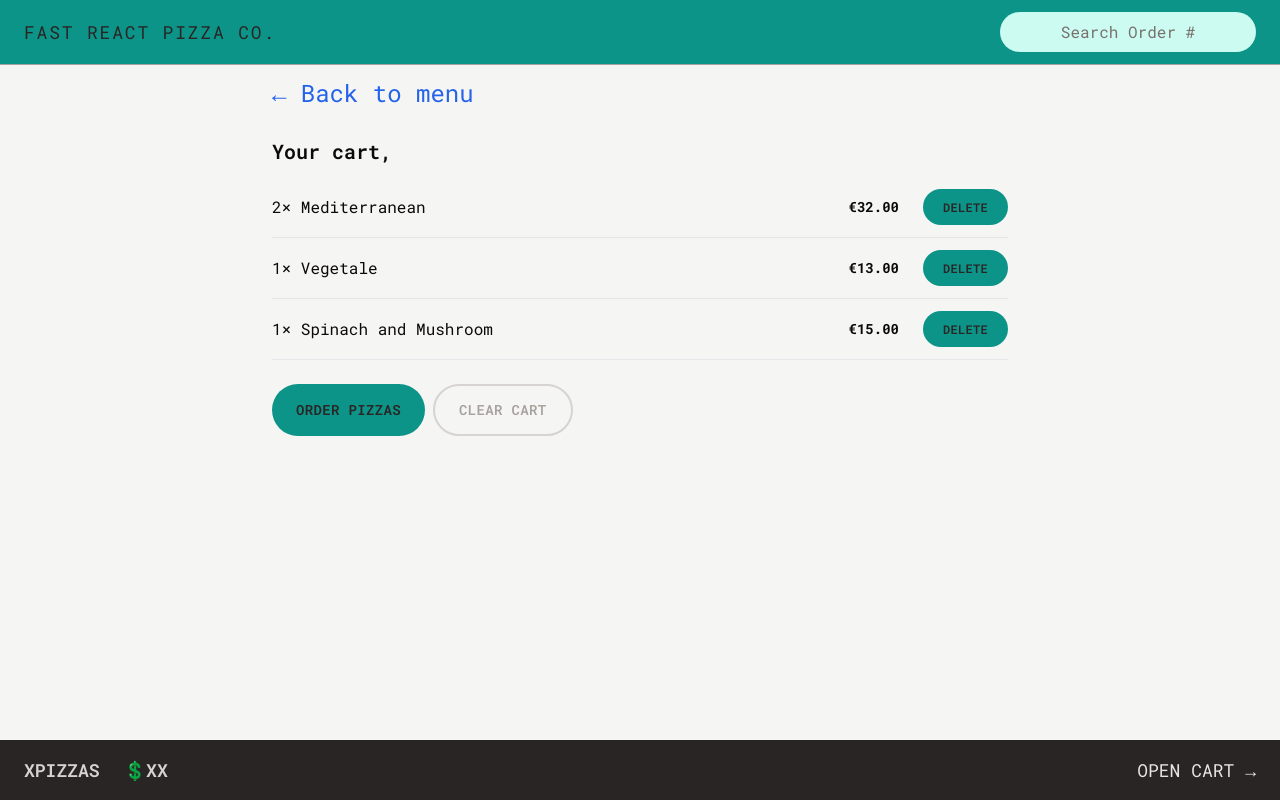
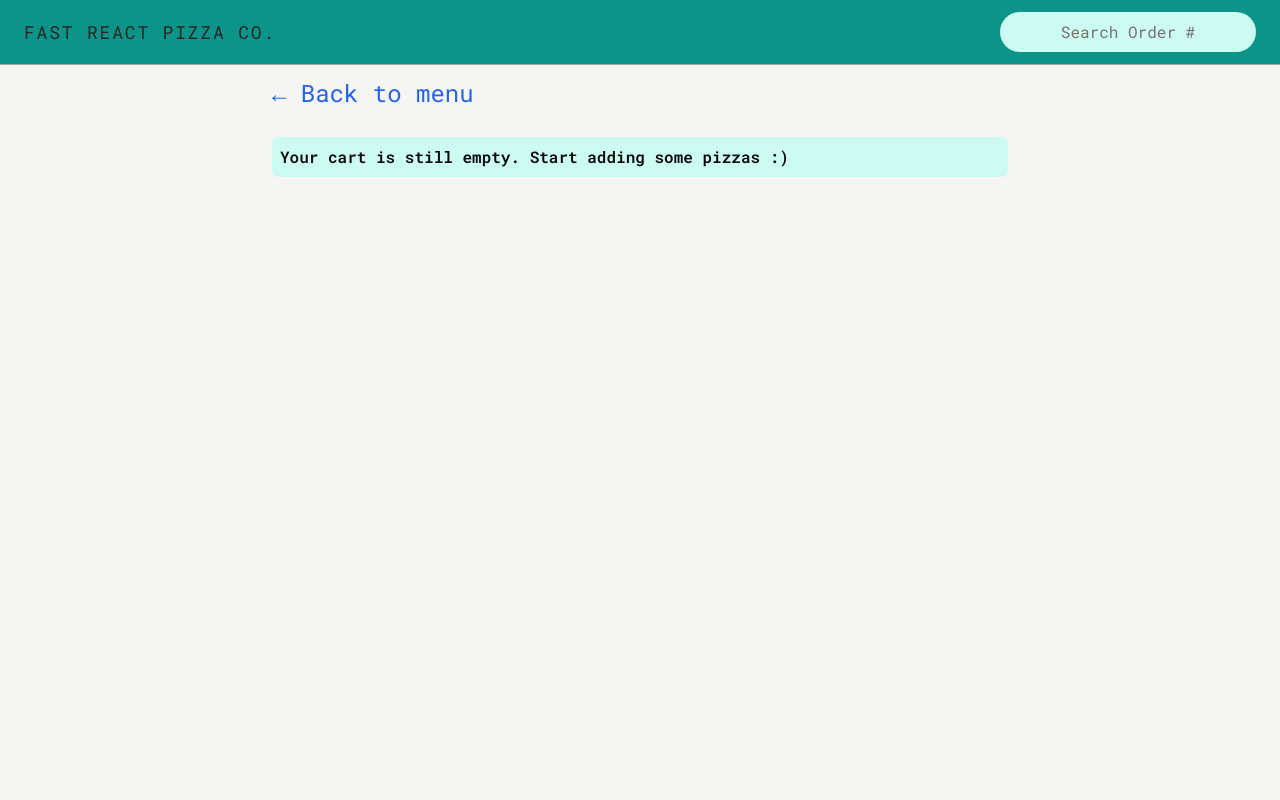
Before and after one commit to Ahmed97777/React-Fast-Pizza-Co., a React (Vite) app: page /cart in a window 1280 px wide. Built offline with nearby package versions, Linux system fonts and the light colour scheme.

Commit message:
implement adding items to cart,build it with redux selectors,implement delete items.

```diff
--- a/src/features/cart/Cart.jsx
+++ b/src/features/cart/Cart.jsx
@@ -1,36 +1,40 @@
-import { Link } from "react-router-dom";
 import LinkButton from "../../ui/LinkButton";
 import Button from "../../ui/Button";
 import CartItem from "./CartItem";
-import { useSelector } from "react-redux";
+import EmptyCart from "./EmptyCart";
+import { useDispatch, useSelector } from "react-redux";
+import { clearCart } from "./cartSlice";
 
-const fakeCart = [
-  {
-    pizzaId: 12,
-    name: "Mediterranean",
-    quantity: 2,
-    unitPrice: 16,
-    totalPrice: 32,
-  },
-  {
-    pizzaId: 6,
-    name: "Vegetale",
-    quantity: 1,
-    unitPrice: 13,
-    totalPrice: 13,
-  },
-  {
-    pizzaId: 11,
-    name: "Spinach and Mushroom",
-    quantity: 1,
-    unitPrice: 15,
-    totalPrice: 15,
-  },
-];
+// const fakeCart = [
+//   {
+//     pizzaId: 12,
+//     name: "Mediterranean",
+//     quantity: 2,
+//     unitPrice: 16,
+//     totalPrice: 32,
+//   },
+//   {
+//     pizzaId: 6,
+//     name: "Vegetale",
+//     quantity: 1,
+//     unitPrice: 13,
+//     totalPrice: 13,
+//   },
+//   {
+//     pizzaId: 11,
+//     name: "Spinach and Mushroom",
+//     quantity: 1,
+//     unitPrice: 15,
+//     totalPrice: 15,
+//   },
+// ];
 
 function Cart() {
   const username = useSelector((state) => state.user.username);
-  const cart = fakeCart;
+  const cart = useSelector((state) => state.cart.cart);
+  const dispatch = useDispatch();
+
+  if (!cart.length) return <EmptyCart />;
 
   return (
     <div className="px-4 py-3 ">
@@ -48,7 +52,9 @@
         <Button type="primary" to="/order/new">
           Order pizzas
         </Button>
-        <Button type="secondary">Clear cart</Button>
+        <Button onClick={() => dispatch(clearCart())} type="secondary">
+          Clear cart
+        </Button>
       </div>
     </div>
   );
--- a/src/features/cart/CartItem.jsx
+++ b/src/features/cart/CartItem.jsx
@@ -1,5 +1,5 @@
-import Button from "../../ui/Button";
 import { formatCurrency } from "../../utils/helpers";
+import DeleteItem from "./DeleteItem";
 
 function CartItem({ item }) {
   const { pizzaId, name, quantity, totalPrice } = item;
@@ -11,7 +11,7 @@
       </p>
       <div className="flex items-center justify-between sm:gap-6">
         <p className="text-sm font-bold">{formatCurrency(totalPrice)}</p>
-        <Button type="small">Delete</Button>
+        <DeleteItem pizzaID={pizzaId} />
       </div>
     </li>
   );
--- a/src/features/cart/CartOverview.jsx
+++ b/src/features/cart/CartOverview.jsx
@@ -1,6 +1,14 @@
+import { useSelector } from "react-redux";
 import { Link } from "react-router-dom";
+import { getTotalCartPrice, getTotalCartQuantity } from "./cartSlice";
+import { formatCurrency } from "../../utils/helpers";
 
 function CartOverview() {
+  const totalCartQuantity = useSelector(getTotalCartQuantity);
+  const totalCartPrice = useSelector(getTotalCartPrice);
+
+  if (!totalCartQuantity) return null;
+
   return (
     <div
       className="flex items-center justify-between
@@ -12,8 +20,8 @@
         className="space-x-4 font-semibold text-stone-300
         sm:space-x-6"
       >
-        <span>Xpizzas</span>
-        <span>💲XX</span>
+        <span>{totalCartQuantity} pizzas</span>
+        <span>{formatCurrency(totalCartPrice)}</span>
       </p>
       <Link to="/cart">Open cart &rarr;</Link>
     </div>
--- /dev/null
+++ b/src/features/cart/DeleteItem.jsx
@@ -0,0 +1,15 @@
+import { useDispatch } from "react-redux";
+import Button from "../../ui/Button";
+import { deleteItem } from "./cartSlice";
+
+function DeleteItem({ pizzaID }) {
+  const dispatch = useDispatch();
+
+  return (
+    <Button onClick={() => dispatch(deleteItem(pizzaID))} type="small">
+      Delete
+    </Button>
+  );
+}
+
+export default DeleteItem;
--- a/src/features/cart/EmptyCart.jsx
+++ b/src/features/cart/EmptyCart.jsx
@@ -1,11 +1,16 @@
-import { Link } from 'react-router-dom';
+import LinkButton from "../../ui/LinkButton";
 
 function EmptyCart() {
   return (
-    <div>
-      <Link to="/menu">&larr; Back to menu</Link>
+    <div className="px-4 py-3">
+      <LinkButton to="/menu">&larr; Back to menu</LinkButton>
 
-      <p>Your cart is still empty. Start adding some pizzas :)</p>
+      <p
+        className="mt-7 rounded-md bg-teal-100 p-2
+              font-semibold "
+      >
+        Your cart is still empty. Start adding some pizzas :)
+      </p>
     </div>
   );
 }
--- a/src/features/cart/cartSlice.js
+++ b/src/features/cart/cartSlice.js
@@ -1,16 +1,7 @@
 import { createSlice } from "@reduxjs/toolkit";
 
 const initialState = {
-  // cart: [],
-  cart: [
-    {
-      pizzaId: 12,
-      name: "Mediterranean",
-      quantity: 2,
-      unitPrice: 16,
-      totalPrice: 32,
-    },
-  ],
+  cart: [],
 };
 
 const cartSlice = createSlice({
@@ -54,3 +45,12 @@
 } = cartSlice.actions;
 
 export default cartSlice.reducer;
+
+export const getTotalCartQuantity = (state) =>
+  state.cart.cart.reduce((sum, item) => sum + item.quantity, 0);
+
+export const getTotalCartPrice = (state) =>
+  state.cart.cart.reduce((sum, item) => sum + item.totalPrice, 0);
+
+export const getCurrentQuantityById = (id) => (state) =>
+  state.cart.cart.find((item) => item.pizzaId === id)?.quantity ?? 0;
--- a/src/features/menu/MenuItem.jsx
+++ b/src/features/menu/MenuItem.jsx
@@ -1,8 +1,28 @@
+import { useDispatch, useSelector } from "react-redux";
 import Button from "../../ui/Button";
 import { formatCurrency } from "../../utils/helpers";
+import { addItem, getCurrentQuantityById } from "../cart/cartSlice";
+import DeleteItem from "../cart/DeleteItem";
 
 function MenuItem({ pizza }) {
   const { id, name, unitPrice, ingredients, soldOut, imageUrl } = pizza;
+
+  const currentQuantity = useSelector(getCurrentQuantityById(id));
+  const isInCart = currentQuantity > 0;
+
+  const dispatch = useDispatch();
+
+  function handleAddToCart() {
+    const newItem = {
+      pizzaId: id,
+      name,
+      quantity: 1,
+      unitPrice,
+      totalPrice: unitPrice * 1,
+    };
+
+    dispatch(addItem(newItem));
+  }
 
   return (
     <li className="flex gap-4 py-2">
@@ -23,7 +43,13 @@
             <p className="font-medium uppercase text-stone-500">Sold out</p>
           )}
 
-          <Button type="small">Add To Cart</Button>
+          {isInCart && <DeleteItem pizzaID={id} />}
+
+          {!soldOut && !isInCart && (
+            <Button type="small" onClick={handleAddToCart}>
+              Add To Cart
+            </Button>
+          )}
         </div>
       </div>
     </li>
--- a/src/ui/Button.jsx
+++ b/src/ui/Button.jsx
@@ -1,6 +1,6 @@
 import { Link } from "react-router-dom";
 
-function Button({ children, disabled, to, type }) {
+function Button({ children, disabled, to, type, onClick }) {
   const base = `inline-block text-sm rounded-full bg-teal-600
   font-semibold uppercase tracking-wide
   text-stone-800 transition-colors duration-300
@@ -27,6 +27,13 @@
       </Link>
     );
 
+  if (onClick)
+    return (
+      <button onClick={onClick} disabled={disabled} className={styles[type]}>
+        {children}
+      </button>
+    );
+
   return (
     <button disabled={disabled} className={styles[type]}>
       {children}
```
